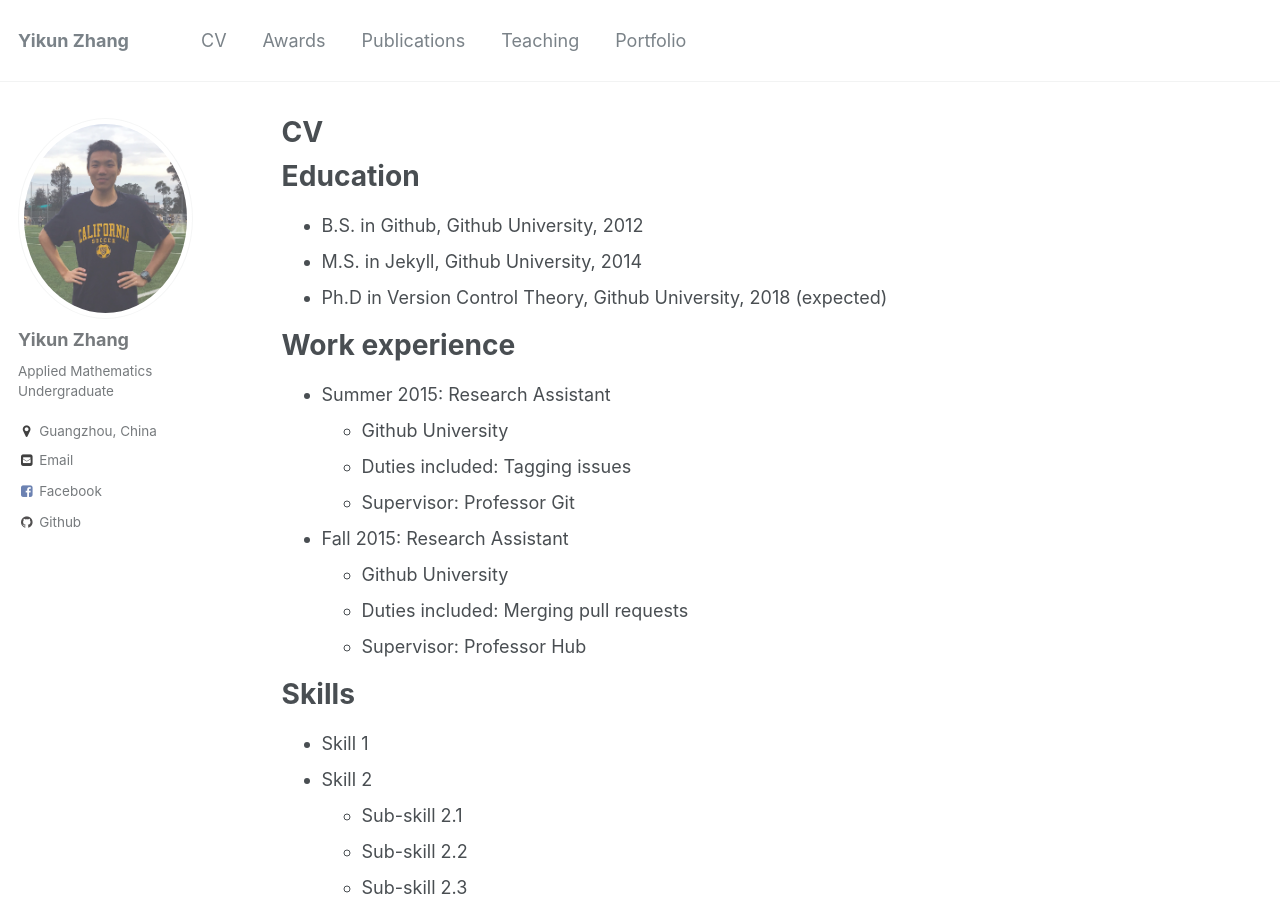
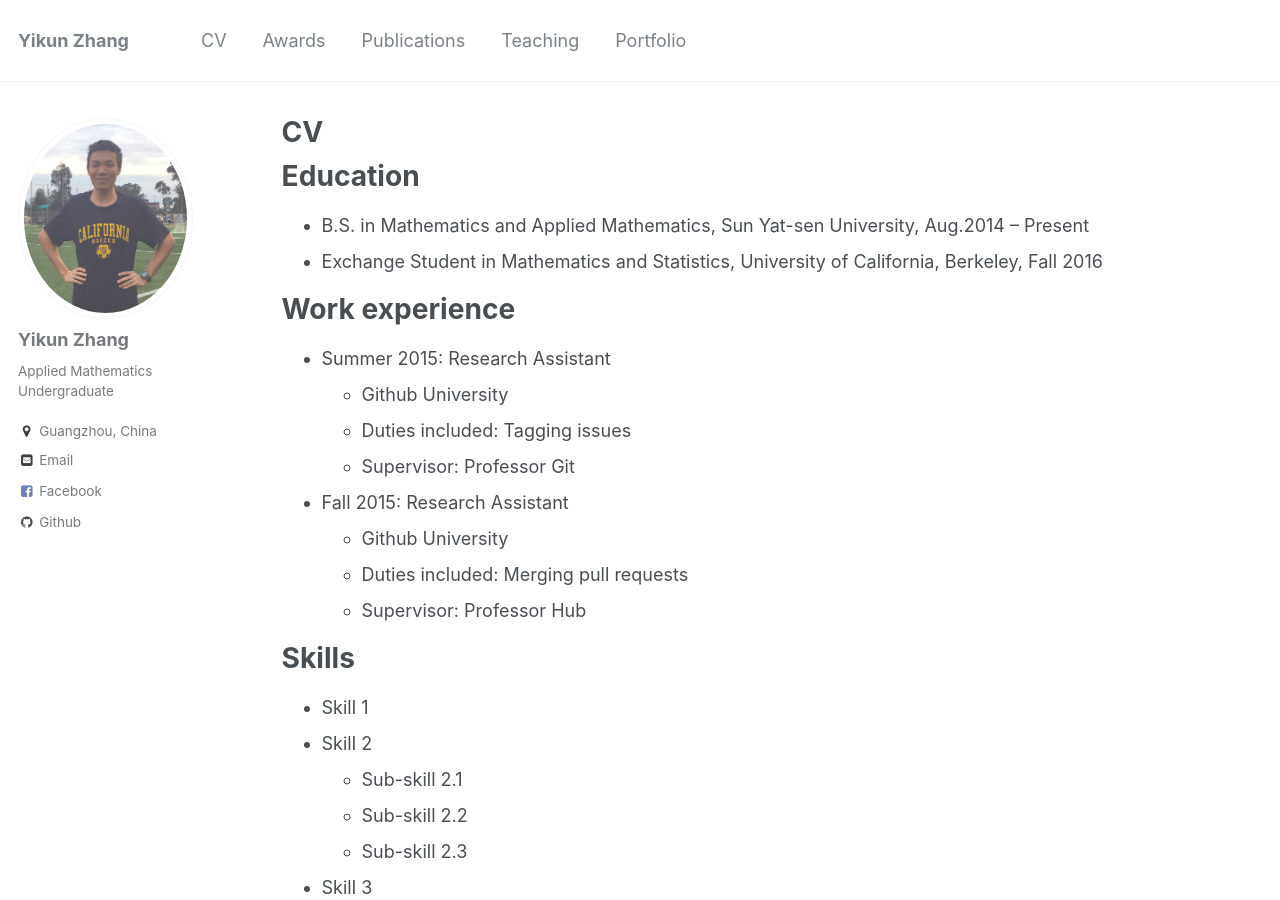
Before and after one commit to zhangyk8/zhangyk8.github.io, a Jekyll site: the page built from _pages/cv.md, in a window 1280 px wide and 900 px high. Built offline with Jekyll 4.4.1, drawn with Linux system fonts in a browser that asks for light colours.

Commit message:
Update cv.md

```diff
--- a/_pages/cv.md
+++ b/_pages/cv.md
@@ -11,9 +11,9 @@ redirect_from:
 
 Education
 ======
-* B.S. in Github, Github University, 2012
-* M.S. in Jekyll, Github University, 2014
-* Ph.D in Version Control Theory, Github University, 2018 (expected)
+* B.S. in Mathematics and Applied Mathematics, Sun Yat-sen University, Aug.2014 -- Present
+* Exchange Student in Mathematics and Statistics, University of California, Berkeley, Fall 2016
+
 
 Work experience
 ======
```
